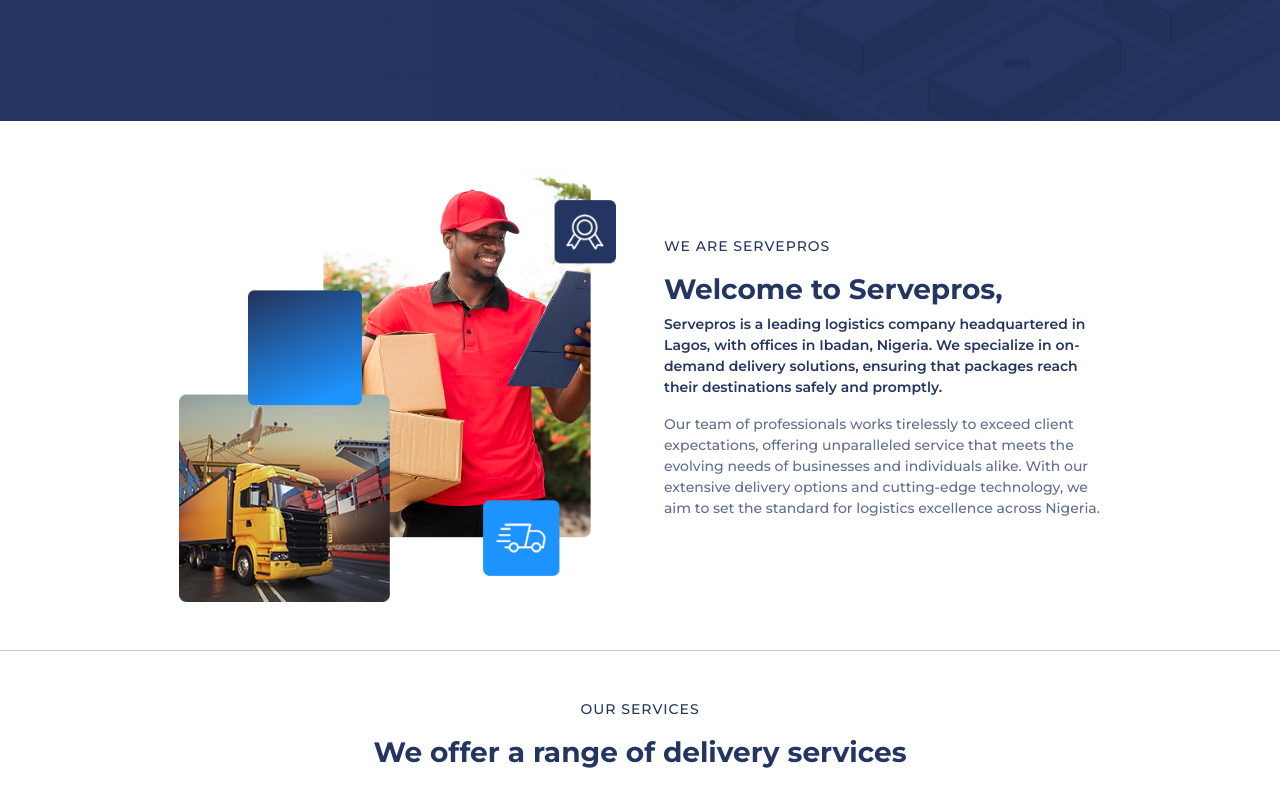
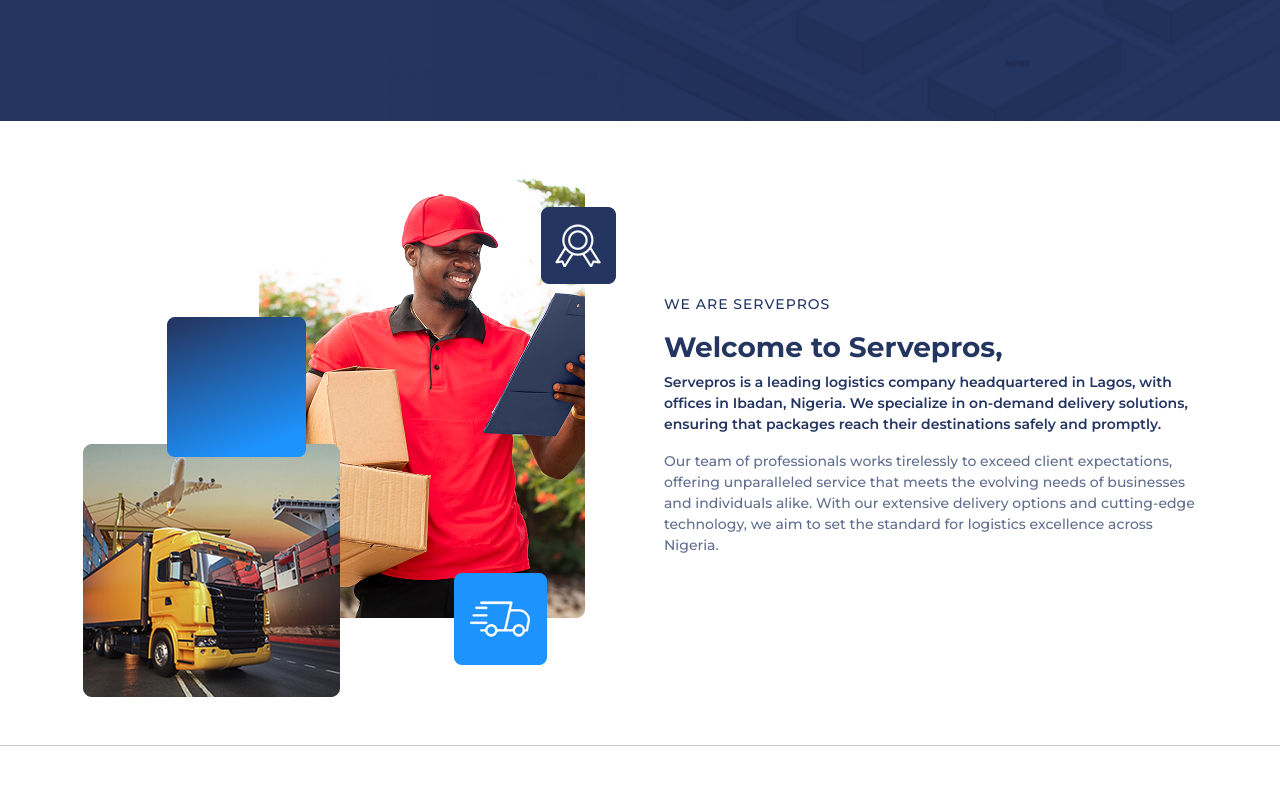
Before and after one commit to stephanie176/servepros, a website: page index.html in a window 1280 px wide. Shown: the part 760-1550 px from the top of the page. Drawn offline with nearby package versions, Linux system fonts and the light colour scheme.

Commit message:
aligned welcome section

```diff
--- a/index.html
+++ b/index.html
@@ -244,12 +244,11 @@
 
   <!-- welcome section -->
   <section class="container text-primary my-5 welcome-sec">
-    <div class="row row-cols-1 row-cols-lg-4 g-5 align-items-center">
-      <div class="col-lg-1"></div>
-      <div class="col-lg-5 col text-center">
+    <div class="row row-cols-1 row-cols-lg-2 g-5 align-items-center">
+      <div class="col-lg-6 col text-center">
         <img src="/assets/welcome.png" alt="" class="img-fluid">
       </div>
-      <div class="col-lg-5 col">
+      <div class="col-lg-6 col">
         <p class="text-uppercase title">We are servepros</p>
         <h3 class="fw-bold">Welcome to Servepros,</h3>
         <p class="fw-semibold desc">
@@ -259,7 +258,6 @@
           Our team of professionals works tirelessly to exceed client expectations, offering unparalleled service that meets the evolving needs of businesses and individuals alike. With our extensive delivery options and cutting-edge technology, we aim to set the standard for logistics excellence across Nigeria.
         </p>
       </div>
-      <div class="col-lg-1"></div>
     </div>
   </section>
 
```
